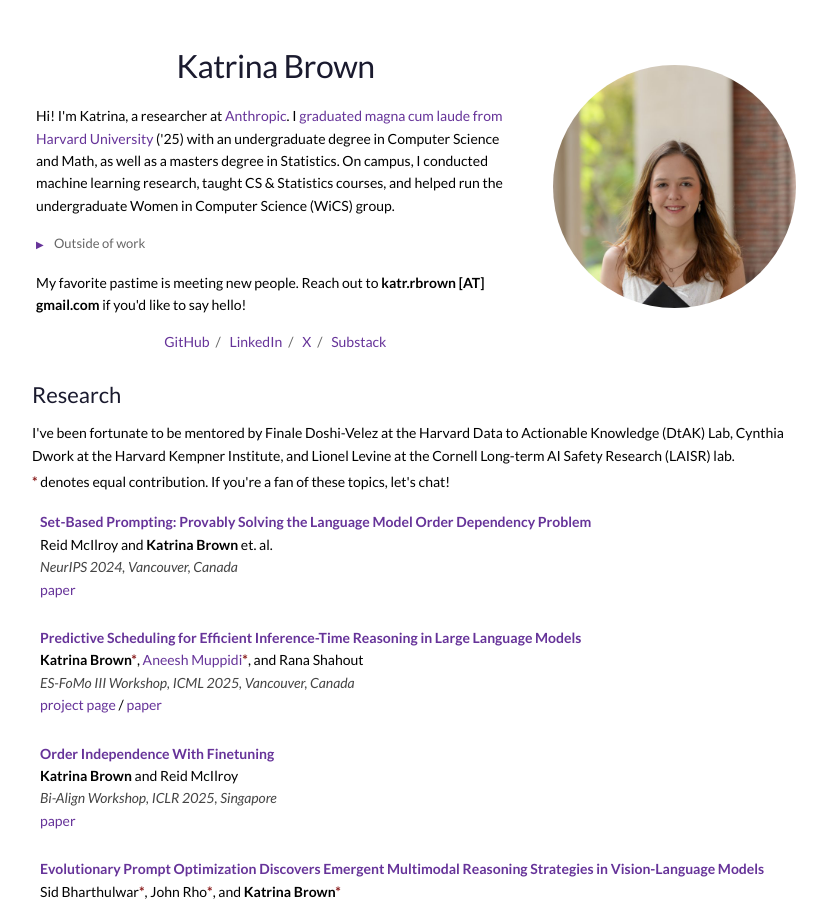
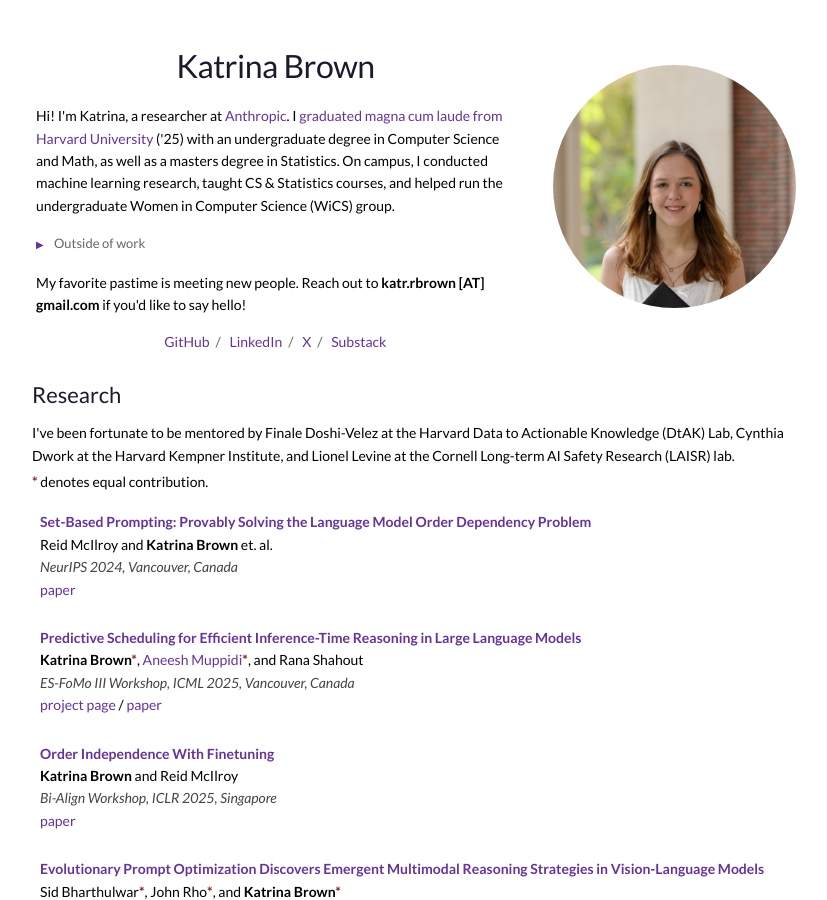
Before and after one commit to brownkat6/katrinarbrown, a Jekyll site: the page built from docs/index.html, in a window 1280 px wide and 900 px high. Shown: the whole window, without its empty margins (224-1051 px from the left). Built offline with Jekyll 4.4.1, drawn with Linux system fonts in a browser that asks for light colours.

Commit message:
Remove let's-chat line from Research intro
Co-Authored-By: Claude Opus 5.5 <noreply@anthropic.com>
Claude-Session: https://claude.ai/code/session_013gRzMoEnvwd6AmDmVtoPP2

```diff
--- a/docs/index.html
+++ b/docs/index.html
@@ -35,7 +35,7 @@ title: Home
 <section class="section" id="research">
     <h2>Research</h2>
     <p class="section-intro">I've been fortunate to be mentored by Finale Doshi-Velez at the Harvard Data to Actionable Knowledge (DtAK) Lab, Cynthia Dwork at the Harvard Kempner Institute, and Lionel Levine at the Cornell Long-term AI Safety Research (LAISR) lab.</p>
-    <p class="section-intro"><span class="equal">*</span> denotes equal contribution. If you're a fan of these topics, let's chat!</p>
+    <p class="section-intro"><span class="equal">*</span> denotes equal contribution.</p>
 
     <div class="row">
         <div class="row-body">
```
